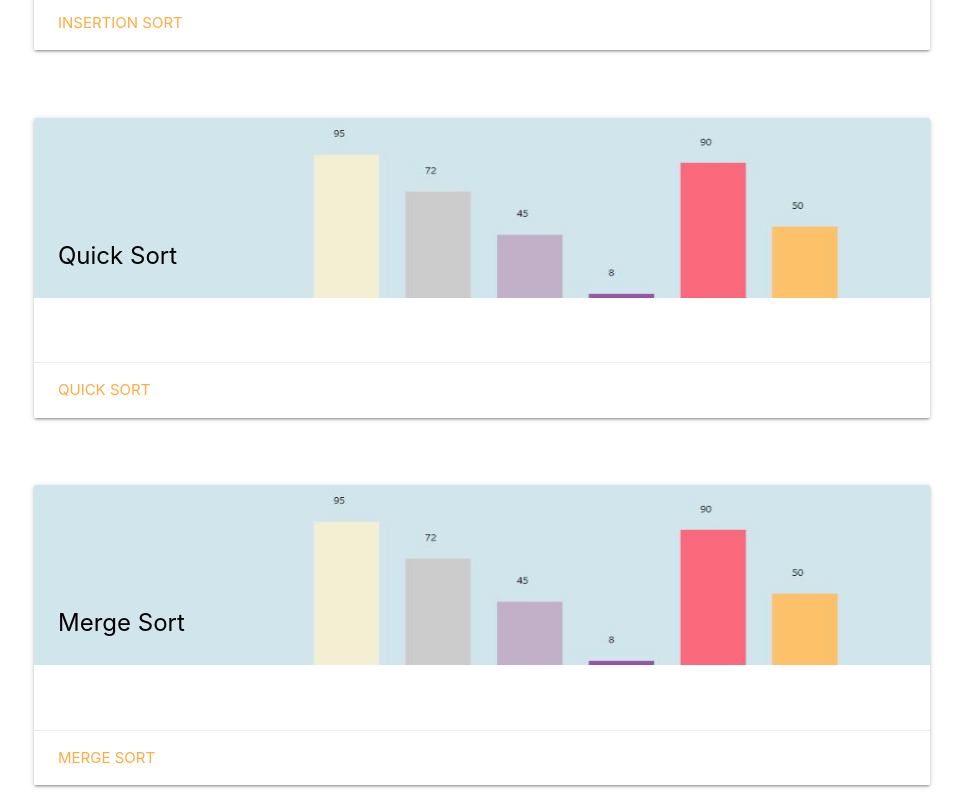
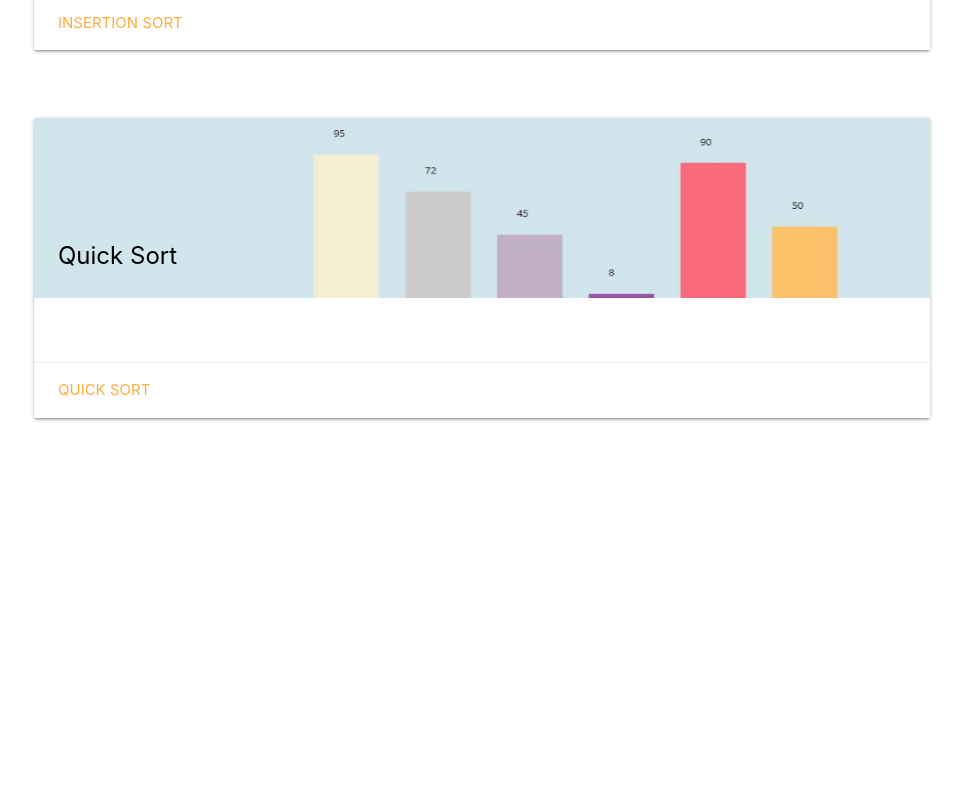
Before and after one commit to ihjacobs925/sorting-visualizer, a React (Create React App) app: page / in a window 1280 px wide. Shown: the part 1199-1999 px from the top of the page, without its empty margins (158-1121 px from the left). After the commit the page ends 1677 px from the top, so only its background shows below. Built offline with nearby package versions, Linux system fonts and the light colour scheme.

Commit message:
merge not ready

```diff
--- a/src/App.js
+++ b/src/App.js
@@ -7,7 +7,7 @@ import Bubble from "./Components/Bubble/Bubble";
 import Selection from './Components/Selection/Selection';
 import Insertion from './Components/Insertion/Insertion';
 import Quick from './Components/Quick/Quick';
-import Merge from './Components/Merge/Merge';
+//import Merge from './Components/Merge/Merge';
 
 function App() {
   return (
@@ -22,7 +22,7 @@ function App() {
       <Route path="/selection" component={Selection} />
       <Route path="/insertion" component={Insertion} />
       <Route path="/quick" component={Quick} />
-      <Route path="/merge" component={Merge} />
+      {/* <Route path="/merge" component={Merge} /> */}
     </div>
   );
 }
--- a/src/Components/Home.js
+++ b/src/Components/Home.js
@@ -69,7 +69,7 @@ const Home = () => {
         <br />
         <br />
 
-        <div class="card small">
+        {/* <div class="card small">
           <div class="card-image">
             <img src={Selection2} Style="height:200px" alt="bar graph" />
 
@@ -81,7 +81,7 @@ const Home = () => {
           <div class="card-action">
             <a href="/merge">Merge Sort</a>
           </div>
-        </div>
+        </div> */}
       </div>
     </div>
   );
```
